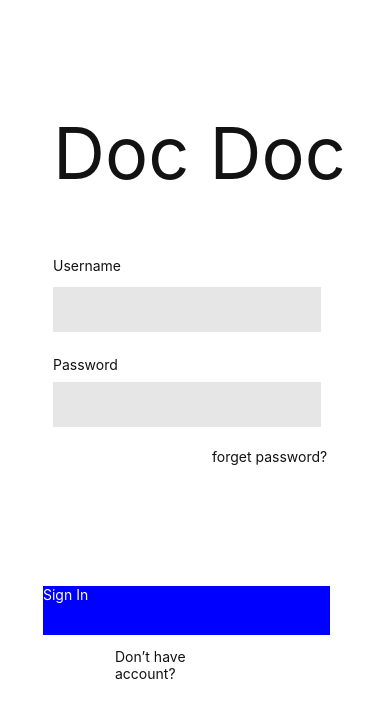
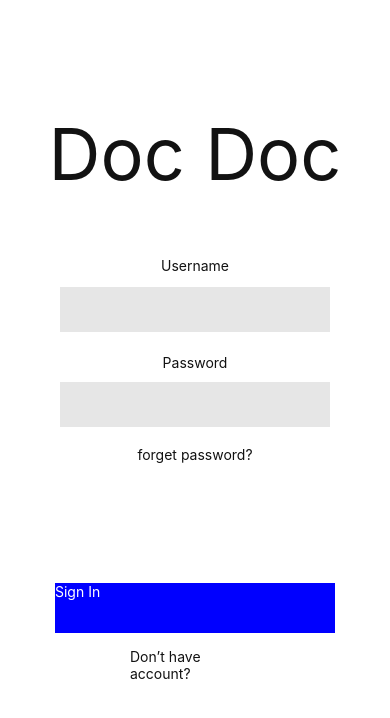
Before and after one commit to taritinth/docdoc, a React Native app: screen / in a window 390 px wide. Shown: the top 718 px of the page. Built offline with nearby package versions, Linux system fonts and the light colour scheme.

Commit message:
style: sign in screen

```diff
--- a/App.js
+++ b/App.js
@@ -5,7 +5,7 @@ import Signin from './screens/Signin';
 
 export default function App() {
   return (
-    <Signin></Signin>
+      <Signin></Signin>
   );
 }
 
@@ -13,7 +13,5 @@ const styles = StyleSheet.create({
   container: {
     flex: 1,
     backgroundColor: '#fff',
-    alignItems: 'center',
-    justifyContent: 'center',
   },
 });
--- a/screens/Signin.js
+++ b/screens/Signin.js
@@ -20,58 +20,56 @@ export default Signin;
 
 const styles = StyleSheet.create({
     container: {
-    flex: 1
+        flex: 1,
+        // backgroundColor:'red',
+        alignItems: "center",
+
     },
     docDoc: {
         color: "#121212",
         fontSize: 72,
-    marginTop: 109,
-    marginLeft: 53
+        marginTop: 110,
     },
     rect: {
-    width: 268,
+        width: 270,
         height: 45,
         backgroundColor: "#E6E6E6",
-    marginTop: 91,
-    marginLeft: 53
+        marginTop: 90,
     },
     rect1: {
-    width: 268,
+        width: 270,
         height: 45,
         backgroundColor: "#E6E6E6",
         marginTop: 50,
-    marginLeft: 53
     },
     username: {
         color: "#121212",
         marginTop: -170,
-    marginLeft: 53
     },
     password: {
         color: "#121212",
-    marginTop: 82,
-    marginLeft: 53
+        marginTop: 80,
     },
     forgetPassword: {
         color: "#121212",
         marginTop: 75,
-    marginLeft: 212
+
     },
     cupertinoButtonInfo: {
-    height: 49,
-    width: 287,
-    marginTop: 121,
-    marginLeft: 43,
+        height: 50,
+        width: 280,
+        marginTop: 120,
+
         backgroundColor: "blue",
     },
     dontHaveAccount: {
         color: "#121212",
         height: 20,
-    width: 131,
-    marginTop: 13,
-    marginLeft: 115
+        width: 130,
+        marginTop: 15,
+
     },
-  signin:{
+    signin: {
         color: "#FFFFFF",
         alignItems: "center",
     }
```
Lines whose indentation alone changed are shown as unchanged.
